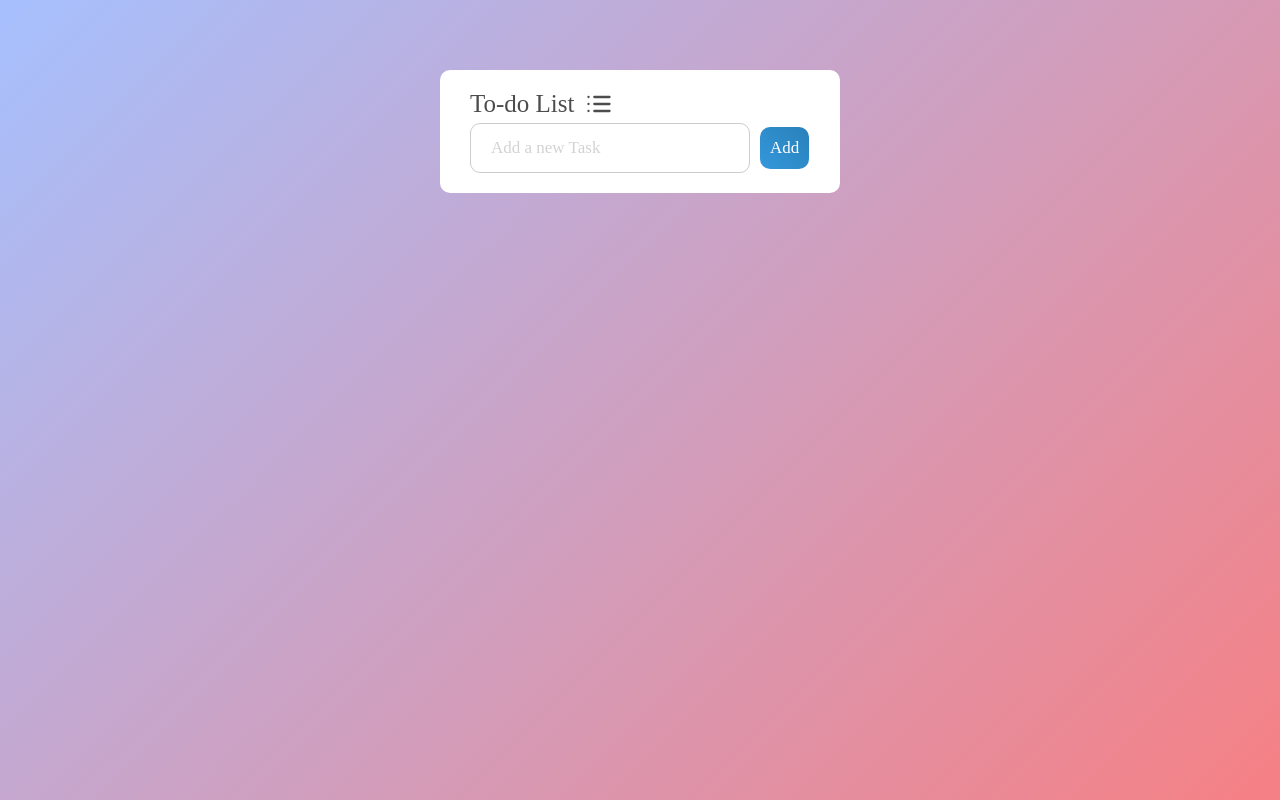
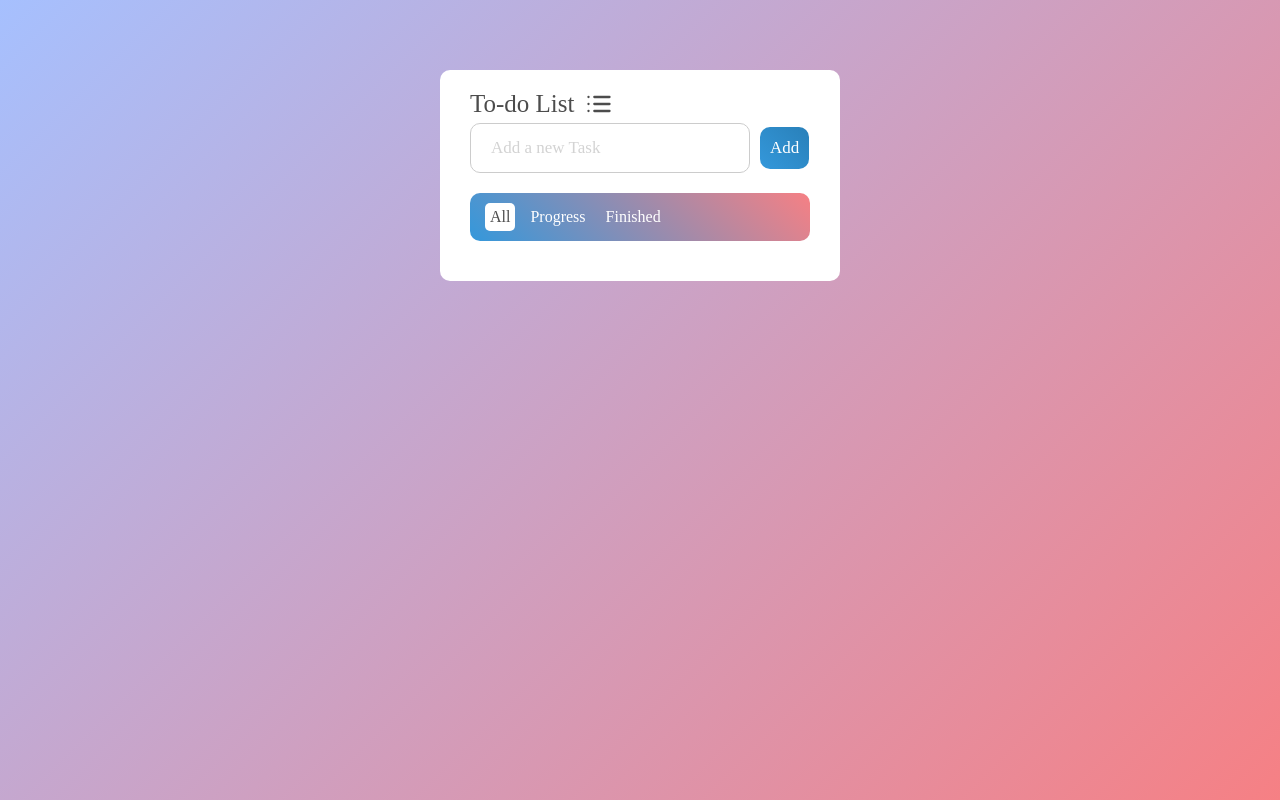
Before and after one commit to Fasel-Ergando/To-do-list-react, a React (Vite) app: page / in a window 1280 px wide. Built offline with nearby package versions, Linux system fonts and the light colour scheme.

Commit message:
Add a Task filter UI.

```diff
--- a/src/App.jsx
+++ b/src/App.jsx
@@ -1,12 +1,15 @@
 import { useState } from "react";
 import AddTask from "./components/AddTask";
+import TaskFilters from "./components/TaskFilters";
 import logo from "./assets/list-icon.svg";
 
 const App = () => {
   const [newTask, setNewTask] = useState("");
+  const [filter, setFilter] = useState("all");
   const handleSubmit = (e) => {
     e.preventDefault();
   };
+
   return (
     <div className="container">
       <div className="header-icon">
@@ -17,6 +20,7 @@ const App = () => {
         setNewTask={setNewTask}
         handleSubmit={handleSubmit}
       />
+      <TaskFilters filter={filter} setFilter={setFilter} />
     </div>
   );
 };
--- a/src/components/AddTask.jsx
+++ b/src/components/AddTask.jsx
@@ -3,8 +3,14 @@ import propTypes from "prop-types";
 const AddTask = ({ newTask, setNewTask, handleSubmit }) => {
   return (
     <form onSubmit={handleSubmit} className="add-task-form">
-      <input type="text" placeholder="Add a new Task" className="task-input" />
-      <button className="add-task-btn">Add</button>
+      <input
+        type="text"
+        placeholder="Add a new Task"
+        className="task-input"
+        value={newTask}
+        onChange={(e) => setNewTask(e.target.value)}
+      />
+      <button className="add-task-btn" type="submit">Add</button>
     </form>
   );
 };
--- /dev/null
+++ b/src/components/TaskFilters.jsx
@@ -0,0 +1,33 @@
+import propTypes from "prop-types";
+
+const TaskFilters = ({ filter, setFilter }) => {
+  return (
+    <div className="filters">
+      <div
+        className={`filter ${filter === "all" && "active"}`}
+        onClick={() => setFilter("all")}
+      >
+        All
+      </div>
+      <div
+        className={`filter ${filter === "progress" && "active"}`}
+        onClick={() => setFilter("progress")}
+      >
+        Progress
+      </div>
+      <div
+        className={`filter ${filter === "finished" && "active"}`}
+        onClick={() => setFilter("finished")}
+      >
+        Finished
+      </div>
+    </div>
+  );
+};
+
+TaskFilters.propTypes = {
+  filter: propTypes.string.isRequired,
+  setFilter: propTypes.func.isRequired,
+};
+
+export default TaskFilters;
--- a/src/index.css
+++ b/src/index.css
@@ -76,3 +76,30 @@ body {
   color: white;
   cursor: pointer;
 }
+
+.filters {
+  margin: 20px 0;
+  padding: 10px;
+  display: flex;
+  color: white;
+  border-radius: 10px;
+  background: linear-gradient(45deg, #3498db, #f68084);
+}
+
+.filters .filter {
+  margin: 0 5px;
+  cursor: pointer;
+  border-radius: 5px;
+  font-weight: 500;
+  padding: 5px;
+}
+
+.filters .filter:hover {
+  background-color: white;
+  color: hsla(0, 0%, 0%, 0.7);
+}
+
+.filter.active {
+  color: hsl(0, 0%, 0%, 0.7);
+  background-color: white;
+}
```
